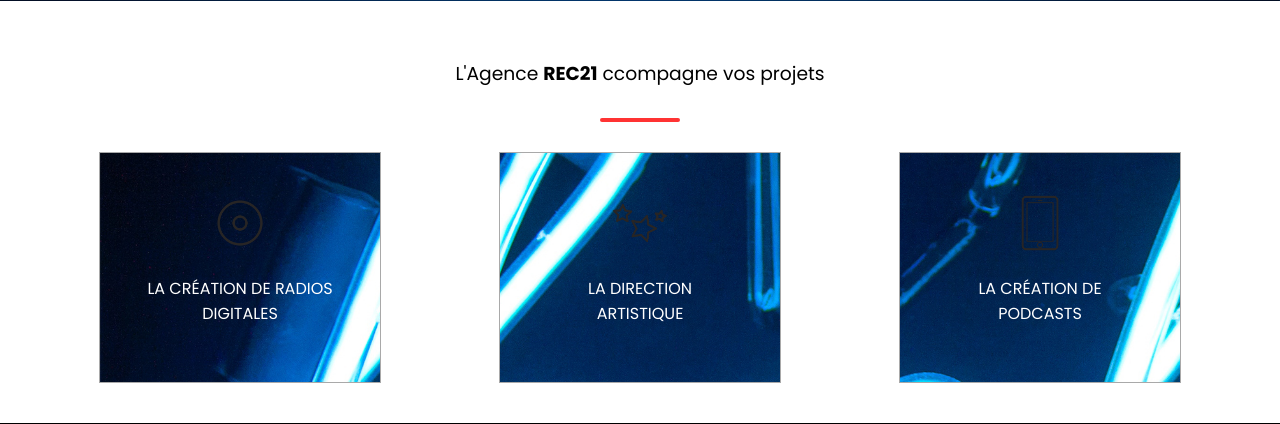
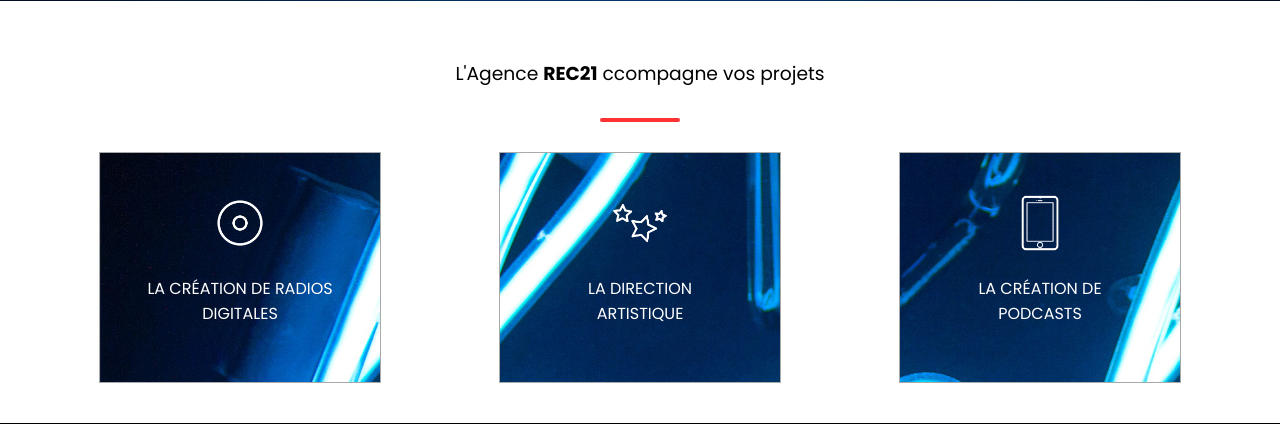
Before and after one commit to FrancoisRab/ClaudE-website, a Flask app: page /agence in a window 1280 px wide. Shown: the part 3242-3666 px from the top of the page. Run offline with Flask 2, Linux system fonts and the light colour scheme; some libraries are stand-ins or nearby versions.

Commit message:
fix color icons agency presentation

```diff
--- a/templates/pages/agence.html
+++ b/templates/pages/agence.html
@@ -118,15 +118,15 @@
         <hr>
         <div class="presentation-cards agence-presentation-cards">
             <div class="presentation-solo-card agence-presentation-img01">
-                <img class="icon-width" src="/static/images/icons/radios_digitales.png" alt="">
+                <img class="icon-width" src="/static/images/icons/radios_digitales_white.png" alt="radios digitiles">
                 <p>LA CRÉATION DE RADIOS DIGITALES  <br>
             </div>
             <div class="presentation-solo-card agence-presentation-img02">
-                <img class="icon-width" src="/static/images/icons/direction_artistique.png" alt="">
+                <img class="icon-width" src="/static/images/icons/direction_artistique_white.png" alt="direction artistique">
                 <p>LA DIRECTION <br>ARTISTIQUE <br></p>
             </div>
             <div class="presentation-solo-card agence-presentation-img03">
-                <img class="icon-width" src="/static/images/icons/podcasts.png" alt="">
+                <img class="icon-width" src="/static/images/icons/podcasts_white.png" alt="creation de podcasts">
                 <p>LA CRÉATION DE PODCASTS <br></p>
             </div>
         </div>
--- a/templates/pages/index.html
+++ b/templates/pages/index.html
@@ -64,15 +64,15 @@
         <hr>
         <div class="presentation-cards">
             <div class="presentation-solo-card">
-                <img class="icon-width" src="/static/images/icons/radios_digitales.png" alt="">
+                <img class="icon-width" src="/static/images/icons/radios_digitales.png" alt="radios digitales">
                 <p>LA CRÉATION DE RADIOS DIGITALES  <br>
             </div>
             <div class="presentation-solo-card">
-                <img class="icon-width" src="/static/images/icons/direction_artistique.png" alt="">
+                <img class="icon-width" src="/static/images/icons/direction_artistique.png" alt="direction artistique">
                 <p>LA DIRECTION <br>ARTISTIQUE <br></p>
             </div>
             <div class="presentation-solo-card">
-                <img class="icon-width" src="/static/images/icons/podcasts.png" alt="">
+                <img class="icon-width" src="/static/images/icons/podcasts.png" alt="creation de podcasts">
                 <p>LA CRÉATION DE PODCASTS <br></p>
             </div>
         </div>
```
Also changed, not shown: static/images/icons/direction_artistique_white.png (added), static/images/icons/podcasts_white.png (added), static/images/icons/radios_digitales_white.png (added), 2 other files.
